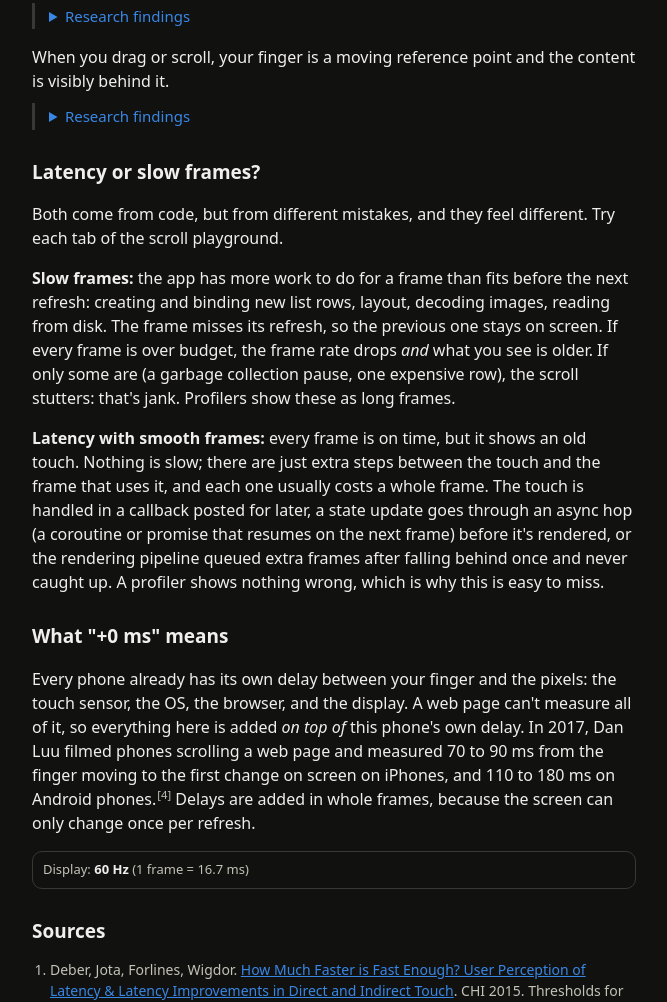
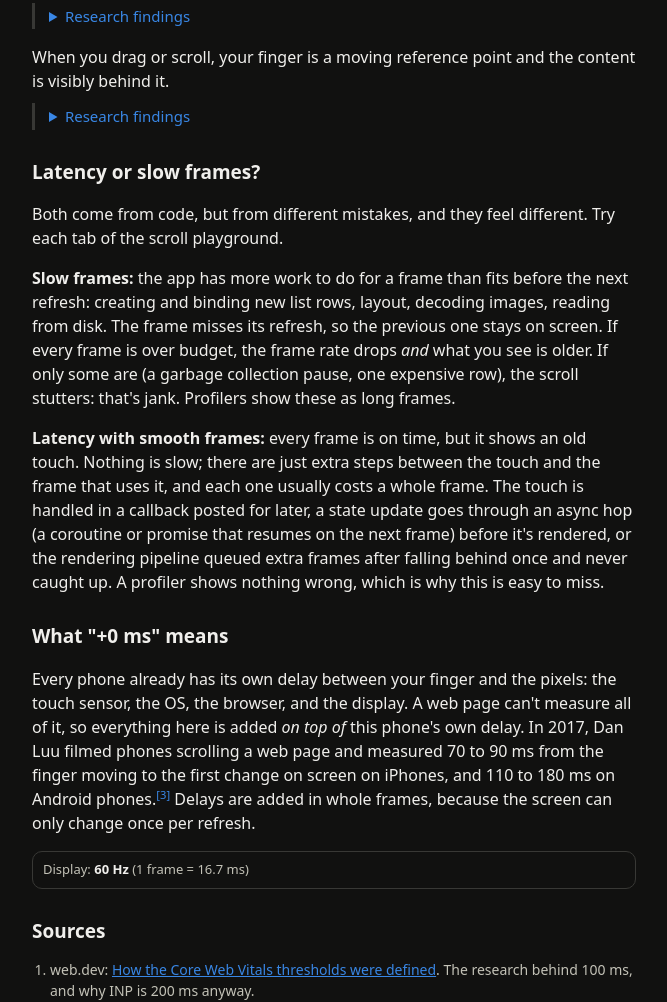
Before and after one commit to pyricau/feel-the-lag, a plain HTML site: page index.html in a window 1280 px wide. Shown: the part 970-1972 px from the top of the page, without its empty margins (306-973 px from the left). Drawn offline with Linux system fonts and the light colour scheme.

Commit message:
Number references in reading order and make them jump to the source
The first reference on the page was [3] because the numbers followed
the order of the source list. Number sources the first time the page
cites them, list them in that order (uncited ones after), and make each
reference scroll to its source and highlight it. Hash links would go
through the router, so the click is handled in place.

Co-Authored-By: Claude Opus 5.5 <noreply@anthropic.com>

```diff
--- a/js/main.js
+++ b/js/main.js
@@ -12,8 +12,25 @@ function runsCount() {
   return n ? ` (${n})` : '';
 }
 
+// Numbered in the order the home page first cites them, so [1] is the first
+// reference you read. Sources not cited in the text follow.
+const SOURCES = {
+  deber: `Deber, Jota, Forlines, Wigdor. <a href="https://www.tactuallabs.com/papers/howMuchFasterIsFastEnoughCHI15.pdf">How Much Faster is Fast Enough? User Perception of Latency &amp; Latency Improvements in Direct and Indirect Touch</a>. CHI 2015. Thresholds for added latency (69 ms tap, 11 ms drag) and for improvements from starting latencies of 8 to 167 ms.`,
+  jota: `Jota, Ng, Dietz, Wigdor. <a href="https://www.tactuallabs.com/papers/howFastIsFastEnoughCHI13.pdf">How Fast is Fast Enough?</a> CHI 2013. The A/B "which was faster" method this lab is modeled on.`,
+  webdev: `web.dev: <a href="https://web.dev/articles/defining-core-web-vitals-thresholds">How the Core Web Vitals thresholds were defined</a>. The research behind 100 ms, and why INP is 200 ms anyway.`,
+  luu: `Dan Luu: <a href="https://danluu.com/input-lag/">Computer latency: 1977-2017</a>. Phones and computers filmed at 240 and 1000 fps.`,
+  li: `Li, Zhu, Qiu, Du, Du. <a href="https://www.tandfonline.com/doi/full/10.1080/0144929X.2025.2462266">Higher refresh rate does not necessarily improve scrolling experience on mobile phones</a>. Behaviour &amp; Information Technology, 2025. 90 and 120 Hz scrolling rated smoother than 60 Hz, little difference between 90 and 120.`,
+  janzen: `Janzen, Teather. <a href="https://www.csit.carleton.ca/~rteather/pdfs/Frame_Rate_Latency.pdf">Is 60 FPS Better than 30? The Impact of Frame Rate and Latency on Moving Target Selection</a>. CHI 2014 extended abstracts. Mouse, not touch: dropping from 60 to 30 fps hurt more than the latency it adds.`,
+};
+
 function renderHome() {
-  app.innerHTML = `
+  const numbers = new Map();
+  const cite = (key) => {
+    if (!numbers.has(key)) numbers.set(key, numbers.size + 1);
+    const n = numbers.get(key);
+    return `<sup class="ref"><a href="#src-${n}" data-src="${n}">[${n}]</a></sup>`;
+  };
+  const body = `
     <div class="page">
       <h1>Feel the lag</h1>
       <p class="lede">How much slower does an app have to be before you notice? It depends a lot on what you're doing.</p>
@@ -36,15 +53,15 @@ function renderHome() {
       </div>
 
       <h2>Why taps and motion differ</h2>
-      <p>When you tap, you judge cause and effect: did the screen react to me? Feedback within about 100 ms feels caused by your tap.<sup class="ref">[3]</sup></p>
+      <p>When you tap, you judge cause and effect: did the screen react to me? Feedback within about 100 ms feels caused by your tap.${cite('webdev')}</p>
       <details class="findings">
         <summary>Research findings</summary>
-        <p>Added to a screen that reacts almost instantly, people only notice tap latency from about <b>69 ms</b>.<sup class="ref">[1]</sup> (Noticing here means picking the faster of two versions 3 times out of 4, where guessing gets 2 out of 4.) On a screen that already lags, as phones do, taking away about 33 to 50 ms is enough to notice, while a single frame (17 ms) mostly isn't. And below about 33 ms in total, from finger to pixels, people couldn't tell any improvement at all.<sup class="ref">[1]</sup></p>
+        <p>Added to a screen that reacts almost instantly, people only notice tap latency from about <b>69 ms</b>.${cite('deber')} (Noticing here means picking the faster of two versions 3 times out of 4, where guessing gets 2 out of 4.) On a screen that already lags, as phones do, taking away about 33 to 50 ms is enough to notice, while a single frame (17 ms) mostly isn't. And below about 33 ms in total, from finger to pixels, people couldn't tell any improvement at all.${cite('deber')}</p>
       </details>
       <p>When you drag or scroll, your finger is a moving reference point and the content is visibly behind it.</p>
       <details class="findings">
         <summary>Research findings</summary>
-        <p>People notice about <b>11 ms</b> of added latency while dragging,<sup class="ref">[1]</sup> less than one frame at 60 Hz (16.7 ms). That was also measured on an almost instant screen, but it holds up on slower ones: taking a single 60 Hz frame away from a drag reached or came close to the same bar (picking the faster version 3 times out of 4) at every starting latency tested, from 8 to 167 ms.<sup class="ref">[1]</sup> So one extra frame of latency while dragging is something people can feel. (The study added steady latency; it didn't test dropped or slow frames.)</p>
+        <p>People notice about <b>11 ms</b> of added latency while dragging,${cite('deber')} less than one frame at 60 Hz (16.7 ms). That was also measured on an almost instant screen, but it holds up on slower ones: taking a single 60 Hz frame away from a drag reached or came close to the same bar (picking the faster version 3 times out of 4) at every starting latency tested, from 8 to 167 ms.${cite('deber')} So one extra frame of latency while dragging is something people can feel. (The study added steady latency; it didn't test dropped or slow frames.)</p>
       </details>
 
       <h2>Latency or slow frames?</h2>
@@ -53,18 +70,10 @@ function renderHome() {
       <p><b>Latency with smooth frames:</b> every frame is on time, but it shows an old touch. Nothing is slow; there are just extra steps between the touch and the frame that uses it, and each one usually costs a whole frame. The touch is handled in a callback posted for later, a state update goes through an async hop (a coroutine or promise that resumes on the next frame) before it's rendered, or the rendering pipeline queued extra frames after falling behind once and never caught up. A profiler shows nothing wrong, which is why this is easy to miss.</p>
 
       <h2>What "+0 ms" means</h2>
-      <p>Every phone already has its own delay between your finger and the pixels: the touch sensor, the OS, the browser, and the display. A web page can't measure all of it, so everything here is added <i>on top of</i> this phone's own delay. In 2017, Dan Luu filmed phones scrolling a web page and measured 70 to 90 ms from the finger moving to the first change on screen on iPhones, and 110 to 180 ms on Android phones.<sup class="ref">[4]</sup> Delays are added in whole frames, because the screen can only change once per refresh.</p>
+      <p>Every phone already has its own delay between your finger and the pixels: the touch sensor, the OS, the browser, and the display. A web page can't measure all of it, so everything here is added <i>on top of</i> this phone's own delay. In 2017, Dan Luu filmed phones scrolling a web page and measured 70 to 90 ms from the finger moving to the first change on screen on iPhones, and 110 to 180 ms on Android phones.${cite('luu')} Delays are added in whole frames, because the screen can only change once per refresh.</p>
       <div class="device-slot"></div>
 
-      <h2>Sources</h2>
-      <ol class="sources">
-        <li>Deber, Jota, Forlines, Wigdor. <a href="https://www.tactuallabs.com/papers/howMuchFasterIsFastEnoughCHI15.pdf">How Much Faster is Fast Enough? User Perception of Latency &amp; Latency Improvements in Direct and Indirect Touch</a>. CHI 2015. Thresholds for added latency (69 ms tap, 11 ms drag) and for improvements from starting latencies of 8 to 167 ms.</li>
-        <li>Jota, Ng, Dietz, Wigdor. <a href="https://www.tactuallabs.com/papers/howFastIsFastEnoughCHI13.pdf">How Fast is Fast Enough?</a> CHI 2013. The A/B "which was faster" method this lab is modeled on.</li>
-        <li>web.dev: <a href="https://web.dev/articles/defining-core-web-vitals-thresholds">How the Core Web Vitals thresholds were defined</a>. The research behind 100 ms, and why INP is 200 ms anyway.</li>
-        <li>Dan Luu: <a href="https://danluu.com/input-lag/">Computer latency: 1977-2017</a>. Phones and computers filmed at 240 and 1000 fps.</li>
-        <li>Li, Zhu, Qiu, Du, Du. <a href="https://www.tandfonline.com/doi/full/10.1080/0144929X.2025.2462266">Higher refresh rate does not necessarily improve scrolling experience on mobile phones</a>. Behaviour &amp; Information Technology, 2025. 90 and 120 Hz scrolling rated smoother than 60 Hz, little difference between 90 and 120.</li>
-        <li>Janzen, Teather. <a href="https://www.csit.carleton.ca/~rteather/pdfs/Frame_Rate_Latency.pdf">Is 60 FPS Better than 30? The Impact of Frame Rate and Latency on Moving Target Selection</a>. CHI 2014 extended abstracts. Mouse, not touch: dropping from 60 to 30 fps hurt more than the latency it adds.</li>
-      </ol>
+      <!--sources-->
       <h2>Further reading</h2>
       <ul class="sources">
         <li>Ink &amp; Switch: <a href="https://www.inkandswitch.com/slow-software/">Slow Software</a>.</li>
@@ -72,6 +81,26 @@ function renderHome() {
       </ul>
       <p class="muted footer">Source code: <a href="https://github.com/pyricau/feel-the-lag">github.com/pyricau/feel-the-lag</a></p>
     </div>`;
+  for (const key of Object.keys(SOURCES)) cite(key);
+  const sources = [...numbers.entries()].map(([key, n]) => `<li id="src-${n}">${SOURCES[key]}</li>`).join('\n        ');
+  app.innerHTML = body.replace(
+    '<!--sources-->',
+    `<h2>Sources</h2>
+      <ol class="sources">
+        ${sources}
+      </ol>`
+  );
+  // Hash links would go through the router, so scroll to the source instead.
+  app.querySelectorAll('[data-src]').forEach((a) =>
+    a.addEventListener('click', (e) => {
+      e.preventDefault();
+      const li = app.querySelector(`#src-${a.dataset.src}`);
+      li.scrollIntoView({ behavior: 'smooth', block: 'center' });
+      li.classList.remove('flash');
+      void li.offsetWidth;
+      li.classList.add('flash');
+    })
+  );
   return deviceBar(app.querySelector('.device-slot'));
 }
 
--- a/style.css
+++ b/style.css
@@ -156,9 +156,24 @@ h2 {
 }
 
 .ref {
-  color: var(--muted);
   font-size: 0.7em;
-  margin-left: 1px;
+}
+
+.ref a {
+  text-decoration: none;
+}
+
+.sources li.flash {
+  animation: flash 1.6s ease-out;
+}
+
+@keyframes flash {
+  from {
+    background: rgba(57, 135, 229, 0.35);
+  }
+  to {
+    background: transparent;
+  }
 }
 
 /* Full-screen experience layout */
```
